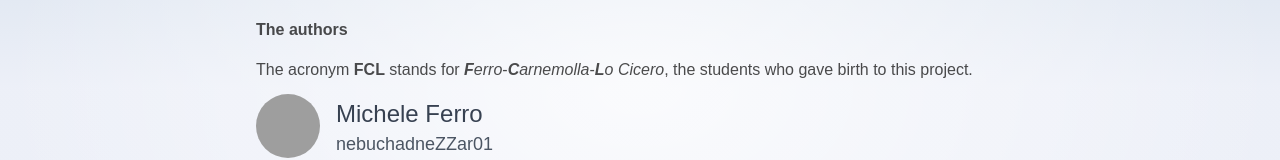
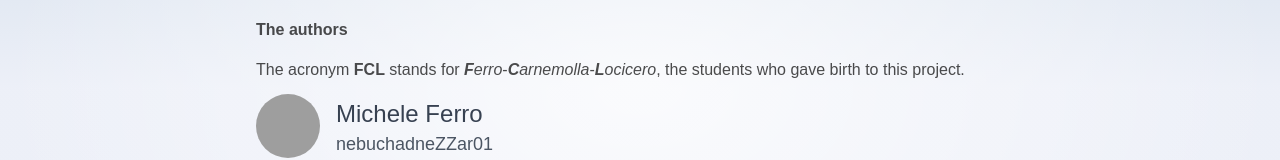
Before and after one commit to FCL-LM/FCL-GUI, a SvelteKit app: page /about in a window 1280 px wide. Shown: the part 311-471 px from the top of the page. Built offline with nearby package versions, Linux system fonts and the light colour scheme; grey boxes are pictures that could not be loaded.

Commit message:
chore: changed title

```diff
--- a/src/app.d.ts
+++ b/src/app.d.ts
@@ -1,12 +1,7 @@
 // See https://kit.svelte.dev/docs/types#app
 // for information about these interfaces
 declare global {
-  namespace App {
-    // interface Error {}
-    // interface Locals {}
-    // interface PageData {}
-    // interface Platform {}
-  }
+  namespace App {}
 }
 
 export {};
--- a/src/routes/+page.svelte
+++ b/src/routes/+page.svelte
@@ -68,7 +68,7 @@
 </script>
 
 <svelte:head>
-  <title>SvelteGPT</title>
+  <title>FCL-LM WebGUI</title>
 </svelte:head>
 
 <div
--- a/src/routes/about/+page.svelte
+++ b/src/routes/about/+page.svelte
@@ -1,5 +1,5 @@
 <svelte:head>
-  <title>About</title>
+  <title>FCL-LM WebGUI | About</title>
   <meta name="description" content="About this project" />
 </svelte:head>
 
@@ -16,7 +16,7 @@
 
   <h2 class="mt-4 mb-4 font-bold">The authors</h2>
   <p>
-    The acronym <b>FCL</b> stands for <i><b>F</b>erro</i>-<i><b>C</b>arnemolla</i>-<i><b>L</b>o Cicero</i>,
+    The acronym <b>FCL</b> stands for <i><b>F</b>erro</i>-<i><b>C</b>arnemolla</i>-<i><b>L</b>ocicero</i>,
     the students who gave birth to this project.
   </p>
 
```
